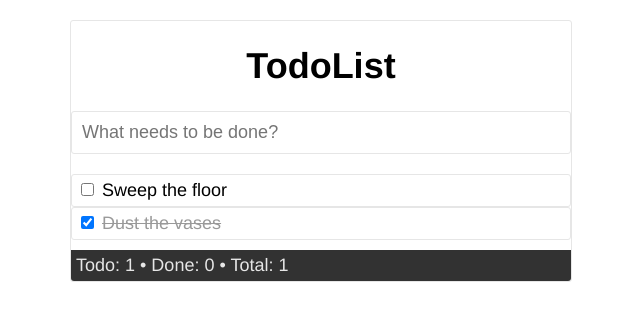
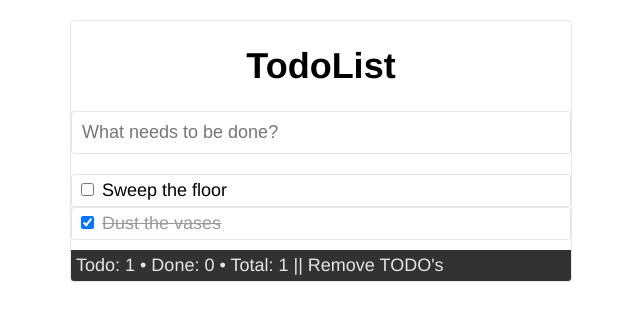
Before and after one commit to Schievlex/TodoList, a plain HTML site: page index.html in a window 1280 px wide. Shown: the whole page, without its empty margins (319-959 px from the left). Drawn offline with Linux system fonts and the light colour scheme.

Commit message:
Cleanup completed todos link

```diff
--- a/index.html
+++ b/index.html
@@ -97,6 +97,9 @@
       Todo: <span id="todo-count">1</span> •
       Done: <span id="completed-count">0</span> •
       Total: <span id="total-count">1</span>
+        ||
+      <!-- link to clean up todos that are done -->
+      <a href="#" onClick="cleanUpDoneTodos(); return false">Remove TODO's</a>
     </div>
   </div>
 
@@ -180,6 +183,19 @@
 function nextTodoId() {
   return document.getElementsByClassName("todo").length + 1;
 }
+
+function cleanUpDoneTodos() {
+  var list = document.getElementById("todolist");
+  var doneItems = document.getElementsByClassName("completed");
+
+  // Reverse loop through the done todo items so we can remove them without changing the index of the remaining items when we remove them
+  for (var i = doneItems.length; i > 0; i--) {
+    list.removeChild(doneItems[i-1]);
+  }
+
+  updateCounters();
+}
+
 </script>
 
 </body>
```
